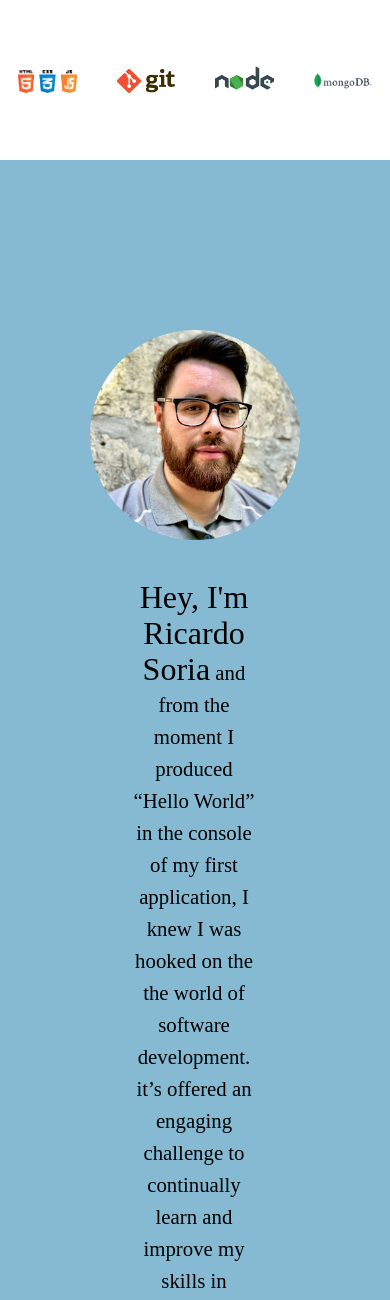
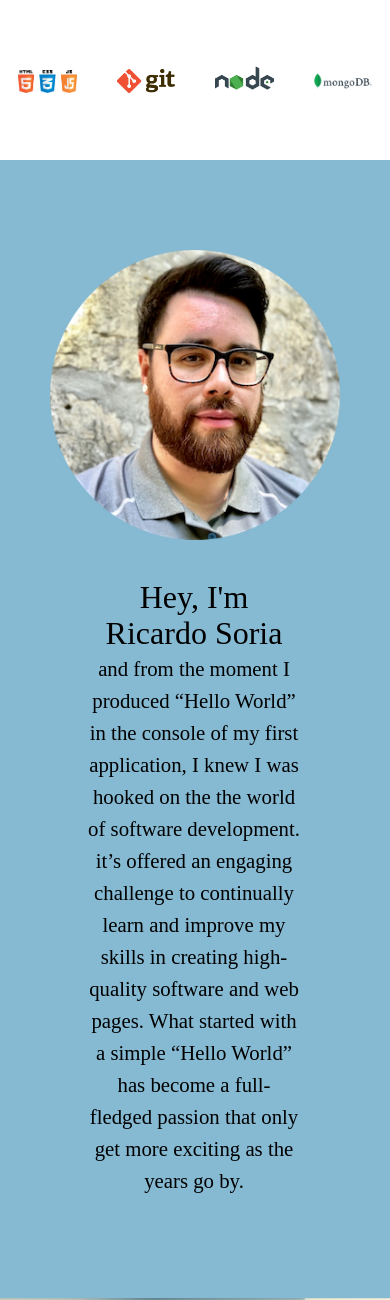
Before and after one commit to rsoria21/personalsite, a PHP site: page / in a window 390 px wide. Shown: the part 1602-2902 px from the top of the page. Run offline with PHP 8.4, Linux system fonts and the light colour scheme; some libraries are stand-ins or nearby versions.

Commit message:
updated padding on about

```diff
--- a/CSS/style.css
+++ b/CSS/style.css
@@ -170,7 +170,7 @@ body {
 @media (max-width: 600px) {
   .about-row {
     flex-direction: column;
-    padding: 10rem 5rem;
+    padding: 5rem 2.5rem;
     justify-content: center;
   }
   .about-text {
```
